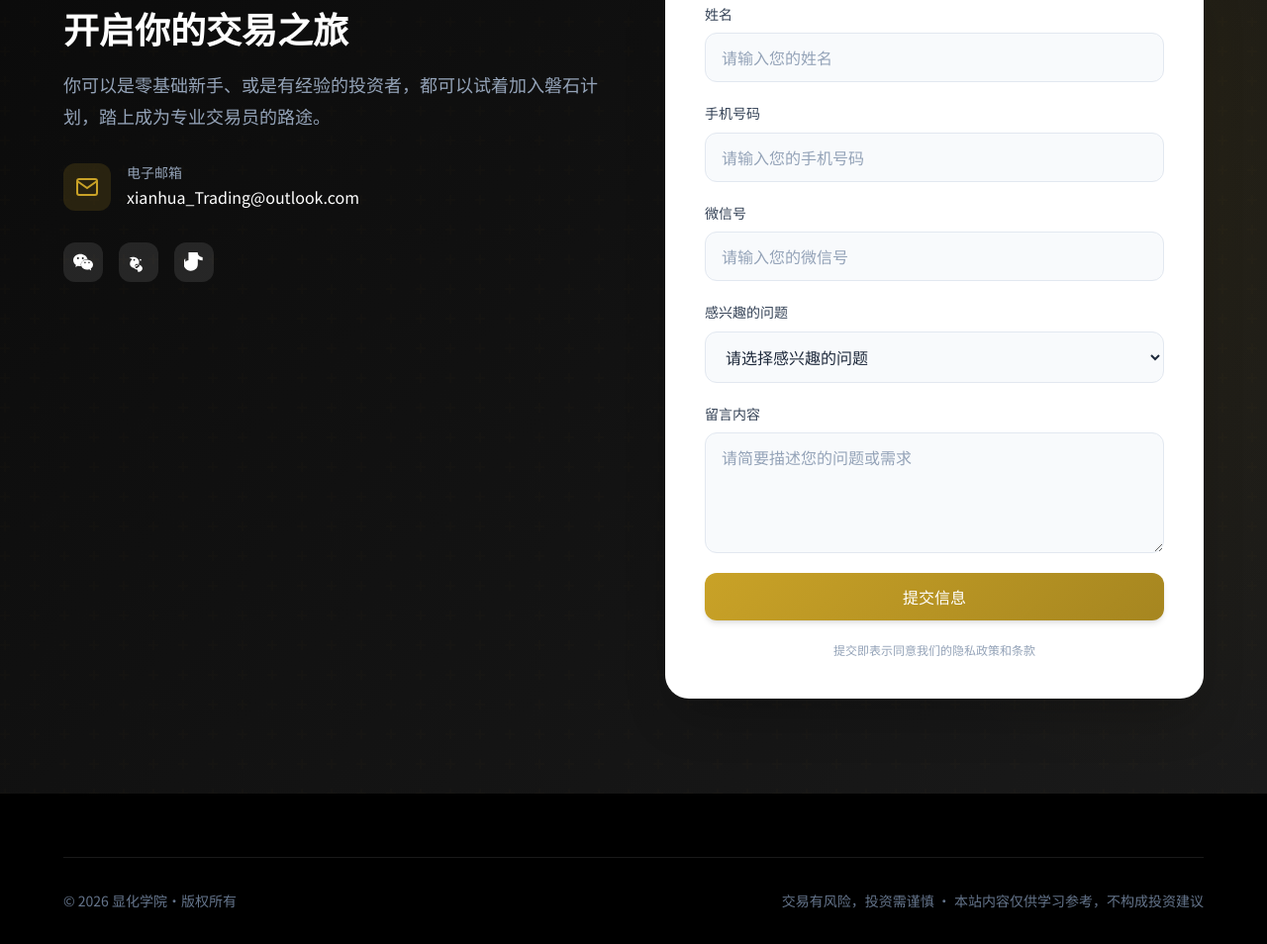
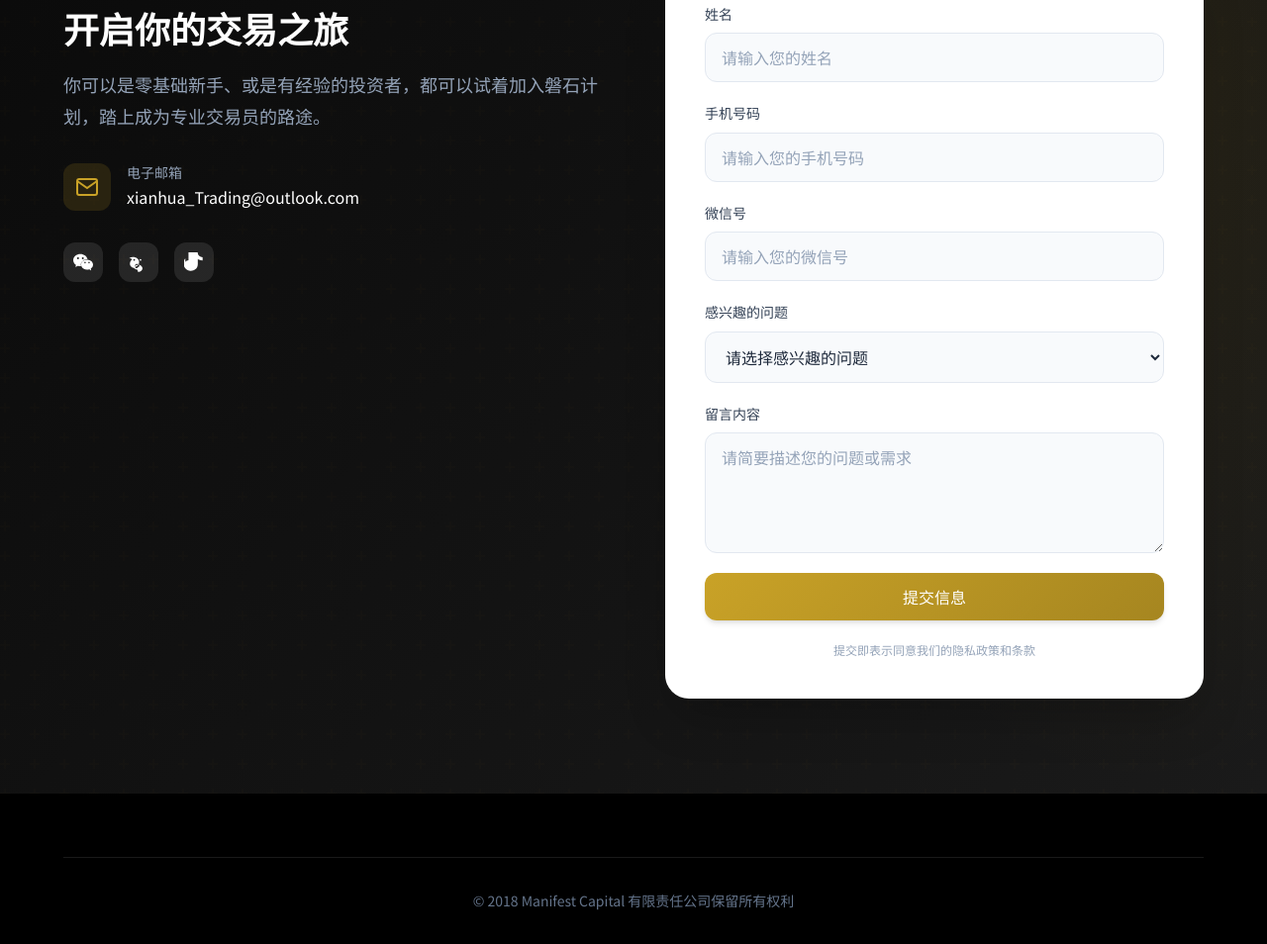
Before and after one commit to cyt1999/xianhua, a plain HTML site: page index.html in a window 1280 px wide. Shown: the part 6321-7275 px from the top of the page at 99% size. Drawn offline with Linux system fonts and the light colour scheme.

Commit message:
style: 居中页脚内容并更新版权信息
将页脚底部内容从两端对齐改为居中显示，同时更新版权信息为2018 Manifest Capital

```diff
--- a/css/styles.css
+++ b/css/styles.css
@@ -1546,7 +1546,7 @@ font-size: var(--text-lg);
 
 .footer-bottom {
     display: flex;
-    justify-content: space-between;
+    justify-content: center;
     align-items: center;
     padding-top: var(--space-8);
     border-top: 1px solid rgba(255, 255, 255, 0.1);
--- a/index.html
+++ b/index.html
@@ -725,8 +725,7 @@
     <footer class="footer">
         <div class="container">
             <div class="footer-bottom">
-                <p class="copyright">© 2026 显化学院·版权所有</p>
-                <p class="copyright">交易有风险，投资需谨慎 · 本站内容仅供学习参考，不构成投资建议</p>
+                <p class="copyright">© 2018 Manifest Capital 有限责任公司保留所有权利</p>
             </div>
         </div>
     </footer>
```
